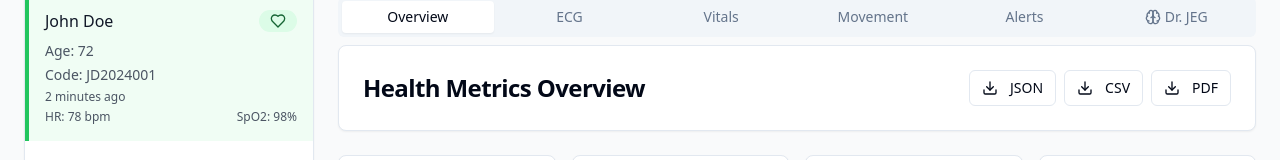
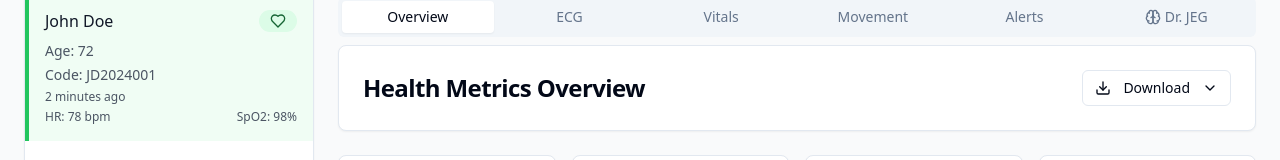
Before and after one commit to eakomdo/jeghealth-care-connect, a React (Vite) app: page /dashboard in a window 1280 px wide. Shown: the part 247-407 px from the top of the page. Built offline with nearby package versions, Linux system fonts and the light colour scheme.

Commit message:
Refactor: Change download button text
Updated the download button text to "Download" and removed the specific format labels.

```diff
--- a/src/components/dashboard/ECGMonitor.tsx
+++ b/src/components/dashboard/ECGMonitor.tsx
@@ -1,10 +1,12 @@
+
 import React, { useState, useEffect } from 'react';
 import { Card, CardContent, CardHeader, CardTitle } from "@/components/ui/card";
 import { Button } from "@/components/ui/button";
 import { Badge } from "@/components/ui/badge";
 import { ChartContainer } from "@/components/ui/chart";
 import { LineChart, Line, XAxis, YAxis, ResponsiveContainer } from "recharts";
-import { Heart, Play, Pause, Download, AlertTriangle } from "lucide-react";
+import { Heart, Play, Pause, Download, AlertTriangle, ChevronDown } from "lucide-react";
+import { DropdownMenu, DropdownMenuContent, DropdownMenuItem, DropdownMenuTrigger } from "@/components/ui/dropdown-menu";
 import jsPDF from 'jspdf';
 
 interface ECGMonitorProps {
@@ -233,18 +235,26 @@ const ECGMonitor = ({ patientId }: ECGMonitorProps) => {
               >
                 {isRecording ? <Pause className="w-4 h-4" /> : <Play className="w-4 h-4" />}
               </Button>
-              <Button variant="outline" size="sm" onClick={() => downloadECGData('json')}>
-                <Download className="w-4 h-4 mr-1" />
-                JSON
-              </Button>
-              <Button variant="outline" size="sm" onClick={() => downloadECGData('csv')}>
-                <Download className="w-4 h-4 mr-1" />
-                CSV
-              </Button>
-              <Button variant="outline" size="sm" onClick={() => downloadECGData('pdf')}>
-                <Download className="w-4 h-4 mr-1" />
-                PDF
-              </Button>
+              <DropdownMenu>
+                <DropdownMenuTrigger asChild>
+                  <Button variant="outline" size="sm">
+                    <Download className="w-4 h-4 mr-1" />
+                    Download
+                    <ChevronDown className="w-4 h-4 ml-1" />
+                  </Button>
+                </DropdownMenuTrigger>
+                <DropdownMenuContent>
+                  <DropdownMenuItem onClick={() => downloadECGData('json')}>
+                    JSON Format
+                  </DropdownMenuItem>
+                  <DropdownMenuItem onClick={() => downloadECGData('csv')}>
+                    CSV Format
+                  </DropdownMenuItem>
+                  <DropdownMenuItem onClick={() => downloadECGData('pdf')}>
+                    PDF Report
+                  </DropdownMenuItem>
+                </DropdownMenuContent>
+              </DropdownMenu>
             </div>
           </div>
         </CardHeader>
--- a/src/components/dashboard/HealthMetrics.tsx
+++ b/src/components/dashboard/HealthMetrics.tsx
@@ -4,7 +4,8 @@ import { Card, CardContent, CardHeader, CardTitle } from "@/components/ui/card";
 import { Button } from "@/components/ui/button";
 import { ChartContainer, ChartTooltip, ChartTooltipContent } from "@/components/ui/chart";
 import { LineChart, Line, XAxis, YAxis, CartesianGrid, ResponsiveContainer, AreaChart, Area } from "recharts";
-import { Heart, Activity, MapPin, TrendingUp, Download } from "lucide-react";
+import { Heart, Activity, MapPin, TrendingUp, Download, ChevronDown } from "lucide-react";
+import { DropdownMenu, DropdownMenuContent, DropdownMenuItem, DropdownMenuTrigger } from "@/components/ui/dropdown-menu";
 import jsPDF from 'jspdf';
 
 interface HealthMetricsProps {
@@ -220,20 +221,26 @@ const HealthMetrics = ({ patientId }: HealthMetricsProps) => {
         <CardHeader>
           <div className="flex items-center justify-between">
             <CardTitle>Health Metrics Overview</CardTitle>
-            <div className="flex items-center space-x-2">
-              <Button variant="outline" size="sm" onClick={() => downloadHealthData('json')}>
-                <Download className="w-4 h-4 mr-1" />
-                JSON
-              </Button>
-              <Button variant="outline" size="sm" onClick={() => downloadHealthData('csv')}>
-                <Download className="w-4 h-4 mr-1" />
-                CSV
-              </Button>
-              <Button variant="outline" size="sm" onClick={() => downloadHealthData('pdf')}>
-                <Download className="w-4 h-4 mr-1" />
-                PDF
-              </Button>
-            </div>
+            <DropdownMenu>
+              <DropdownMenuTrigger asChild>
+                <Button variant="outline" size="sm">
+                  <Download className="w-4 h-4 mr-1" />
+                  Download
+                  <ChevronDown className="w-4 h-4 ml-1" />
+                </Button>
+              </DropdownMenuTrigger>
+              <DropdownMenuContent>
+                <DropdownMenuItem onClick={() => downloadHealthData('json')}>
+                  JSON Format
+                </DropdownMenuItem>
+                <DropdownMenuItem onClick={() => downloadHealthData('csv')}>
+                  CSV Format
+                </DropdownMenuItem>
+                <DropdownMenuItem onClick={() => downloadHealthData('pdf')}>
+                  PDF Report
+                </DropdownMenuItem>
+              </DropdownMenuContent>
+            </DropdownMenu>
           </div>
         </CardHeader>
       </Card>
--- a/src/components/dashboard/PulseOximeter.tsx
+++ b/src/components/dashboard/PulseOximeter.tsx
@@ -1,9 +1,11 @@
+
 import React from 'react';
 import { Card, CardContent, CardHeader, CardTitle } from "@/components/ui/card";
 import { Button } from "@/components/ui/button";
 import { ChartContainer, ChartTooltip, ChartTooltipContent } from "@/components/ui/chart";
 import { LineChart, Line, XAxis, YAxis, CartesianGrid, AreaChart, Area } from "recharts";
-import { Activity, Droplets, TrendingUp, AlertCircle, Download } from "lucide-react";
+import { Activity, Droplets, TrendingUp, AlertCircle, Download, ChevronDown } from "lucide-react";
+import { DropdownMenu, DropdownMenuContent, DropdownMenuItem, DropdownMenuTrigger } from "@/components/ui/dropdown-menu";
 import jsPDF from 'jspdf';
 
 interface PulseOximeterProps {
@@ -193,20 +195,26 @@ const PulseOximeter = ({ patientId }: PulseOximeterProps) => {
         <CardHeader>
           <div className="flex items-center justify-between">
             <CardTitle>Pulse Oximeter Data</CardTitle>
-            <div className="flex items-center space-x-2">
-              <Button variant="outline" size="sm" onClick={() => downloadOximeterData('json')}>
-                <Download className="w-4 h-4 mr-1" />
-                JSON
-              </Button>
-              <Button variant="outline" size="sm" onClick={() => downloadOximeterData('csv')}>
-                <Download className="w-4 h-4 mr-1" />
-                CSV
-              </Button>
-              <Button variant="outline" size="sm" onClick={() => downloadOximeterData('pdf')}>
-                <Download className="w-4 h-4 mr-1" />
-                PDF
-              </Button>
-            </div>
+            <DropdownMenu>
+              <DropdownMenuTrigger asChild>
+                <Button variant="outline" size="sm">
+                  <Download className="w-4 h-4 mr-1" />
+                  Download
+                  <ChevronDown className="w-4 h-4 ml-1" />
+                </Button>
+              </DropdownMenuTrigger>
+              <DropdownMenuContent>
+                <DropdownMenuItem onClick={() => downloadOximeterData('json')}>
+                  JSON Format
+                </DropdownMenuItem>
+                <DropdownMenuItem onClick={() => downloadOximeterData('csv')}>
+                  CSV Format
+                </DropdownMenuItem>
+                <DropdownMenuItem onClick={() => downloadOximeterData('pdf')}>
+                  PDF Report
+                </DropdownMenuItem>
+              </DropdownMenuContent>
+            </DropdownMenu>
           </div>
         </CardHeader>
       </Card>
```
